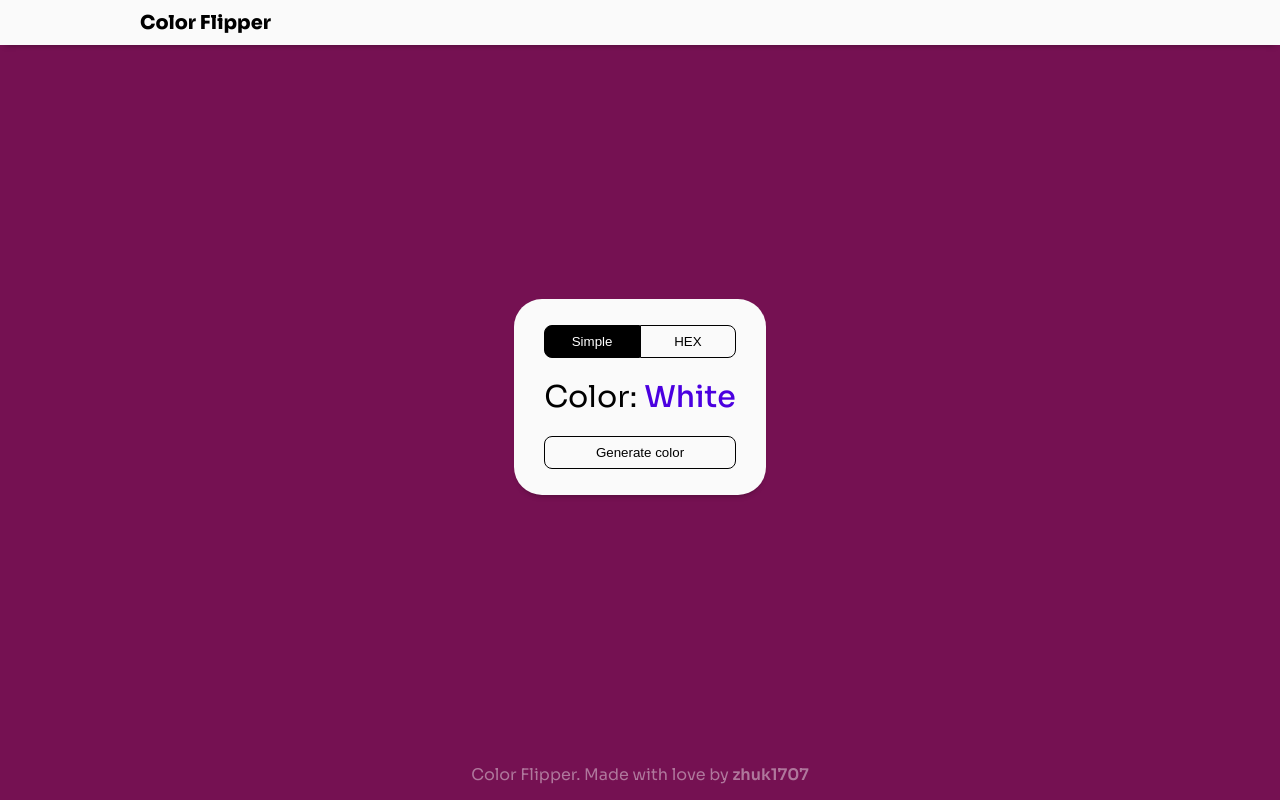
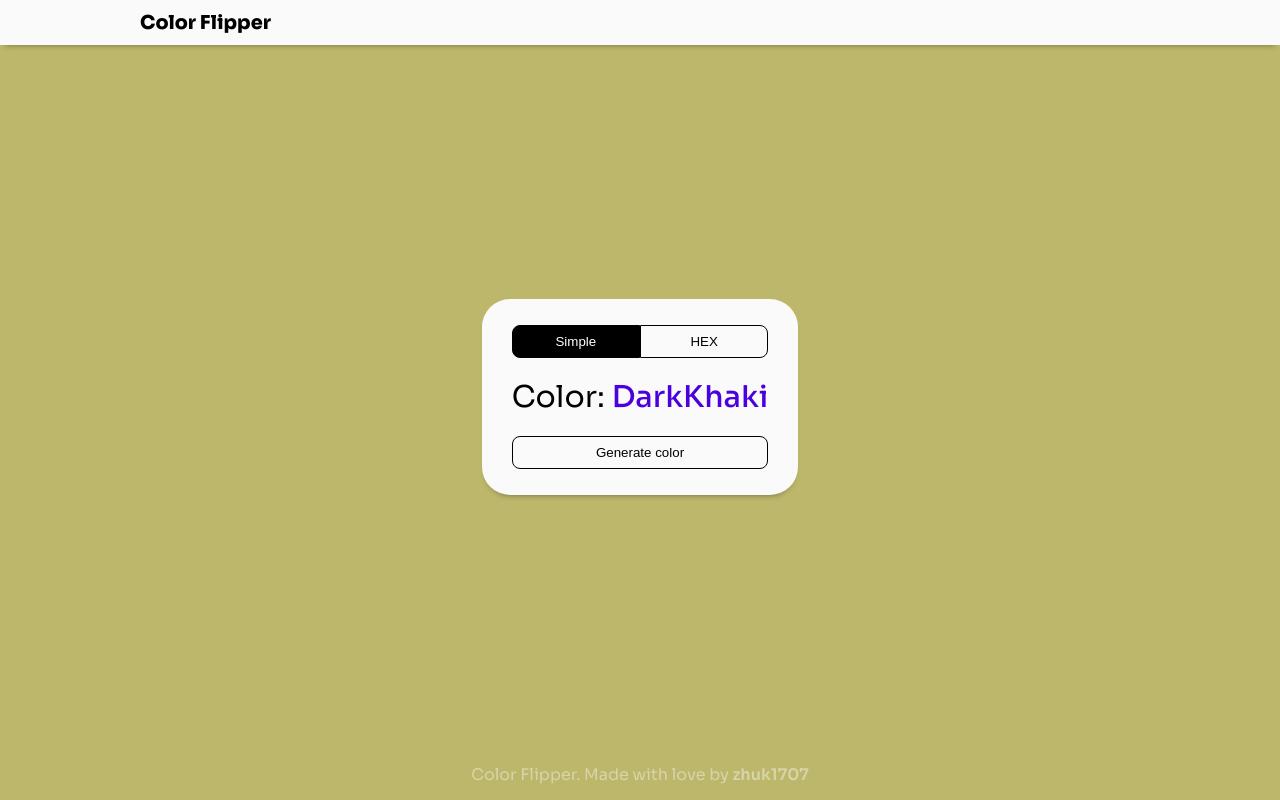
Before and after one commit to zhuk1707/Color_Flipper, a plain HTML site: page index.html in a window 1280 px wide. Both pictures are taken after a click on the button "Generate color". Drawn offline with Linux system fonts and the light colour scheme.

Commit message:
added random generation of color

```diff
--- a/index.html
+++ b/index.html
@@ -28,10 +28,11 @@
                 </div>
 
                 <div class="panel__info">
-                    Color: <span>White</span>
+                    Color: <span>Pink</span>
                 </div>
 
-                <button class="panel__btn">Generate color</button>
+                <button onclick="generateColor()" class="panel__btn">Generate
+                    color</button>
             </div>
         </div>
     </main>
--- a/src/scripts/main.js
+++ b/src/scripts/main.js
@@ -0,0 +1,23 @@
+let colorNames = [
+  'IndianRed', 'LightCoral', 'Salmon',
+  'DarkSalmon', 'LightSalmon', 'Crimson',
+  'Red', 'FireBrick', 'DarkRed',
+  'Pink', 'LightPink', 'HotPink',
+  'DeepPink', 'MediumVioletRed', 'PaleVioletRed',
+  'LightSalmon', 'Coral', 'Tomato',
+  'OrangeRed', 'DarkOrange', 'Orange',
+  'Gold', 'Yellow', 'LightYellow',
+  'LemonChiffon', 'LightGoldenrodYellow', 'PapayaWhip',
+  'Moccasin', 'PeachPuff', 'PaleGoldenrod',
+  'Khaki', 'DarkKhaki'
+]
+
+function generateColor() {
+  let randomValue = Math.floor(Math.random() * colorNames.length)
+
+  let generatedColor = colorNames[randomValue]
+
+  document.querySelector('.panel__info span').innerHTML = generatedColor
+
+  document.body.style.backgroundColor = generatedColor
+}
--- a/src/styles/style.scss
+++ b/src/styles/style.scss
@@ -3,7 +3,7 @@
 @import "reset";
 
 body {
-  background-color: #751152;
+  background-color: pink;
 }
 
 main {
```
Also changed, not shown: src/styles/style.css.
